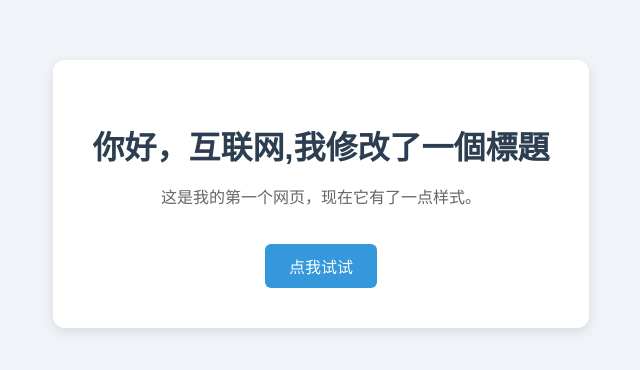
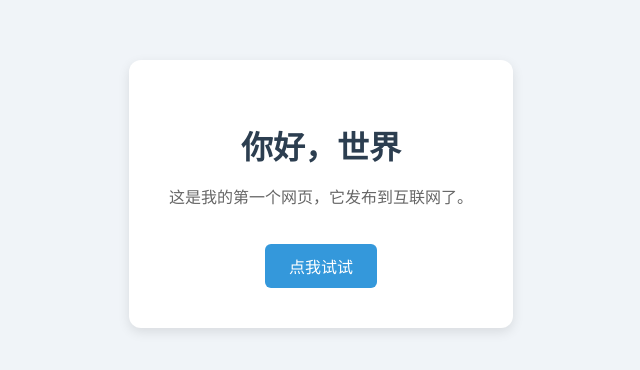
Before and after one commit to StudyPythonZero/demo, a plain HTML site: page index.html in a window 1280 px wide. Shown: the part 206-576 px from the top of the page, without its empty margins (319-959 px from the left). Drawn offline with Linux system fonts and the light colour scheme.

Commit message:
更改网页文本

```diff
--- a/index.html
+++ b/index.html
@@ -9,8 +9,8 @@
   </head>
   <body>
     <div class="card">
-      <h1>你好，互联网,我修改了一個標題</h1>
-      <p id="msg">这是我的第一个网页，现在它有了一点样式。</p>
+      <h1>你好，世界</h1>
+      <p id="msg">这是我的第一个网页，它发布到互联网了。</p>
       <button onclick="changeText()">点我试试</button>
     </div>
 
```
